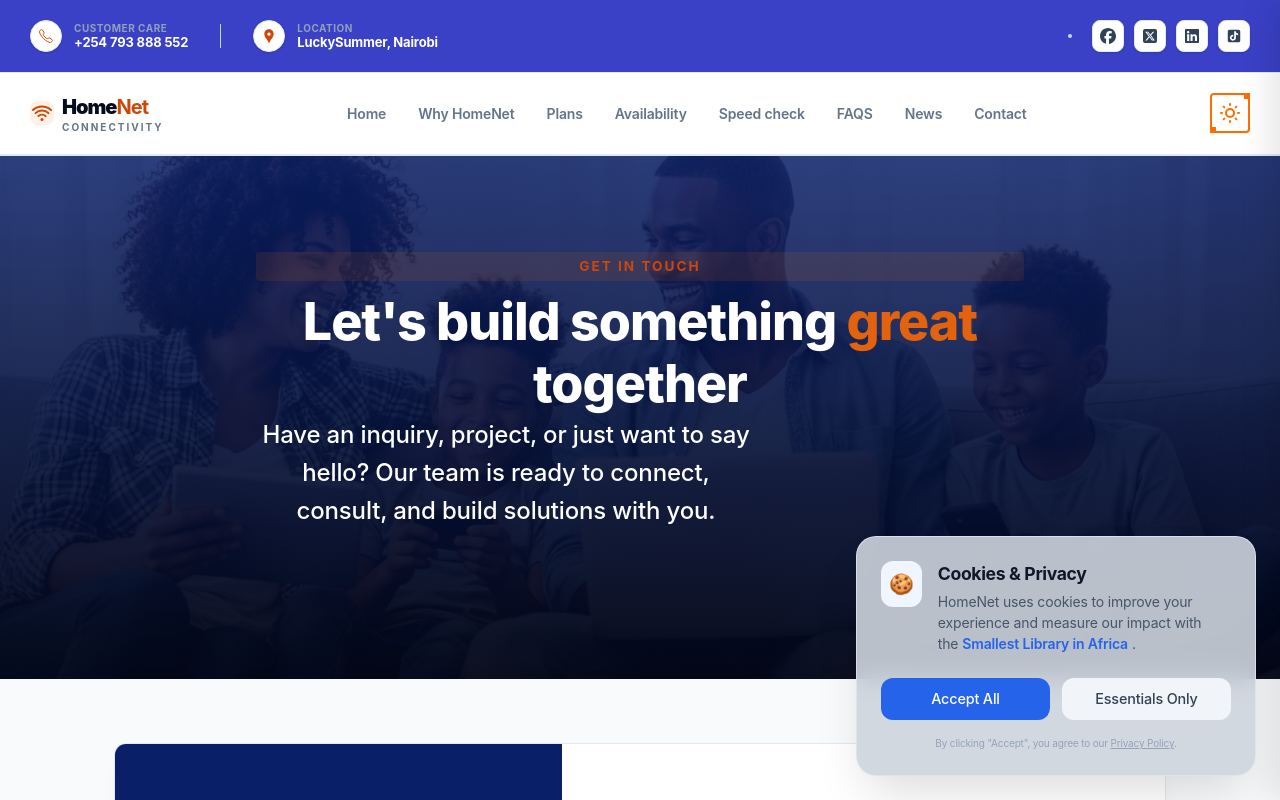
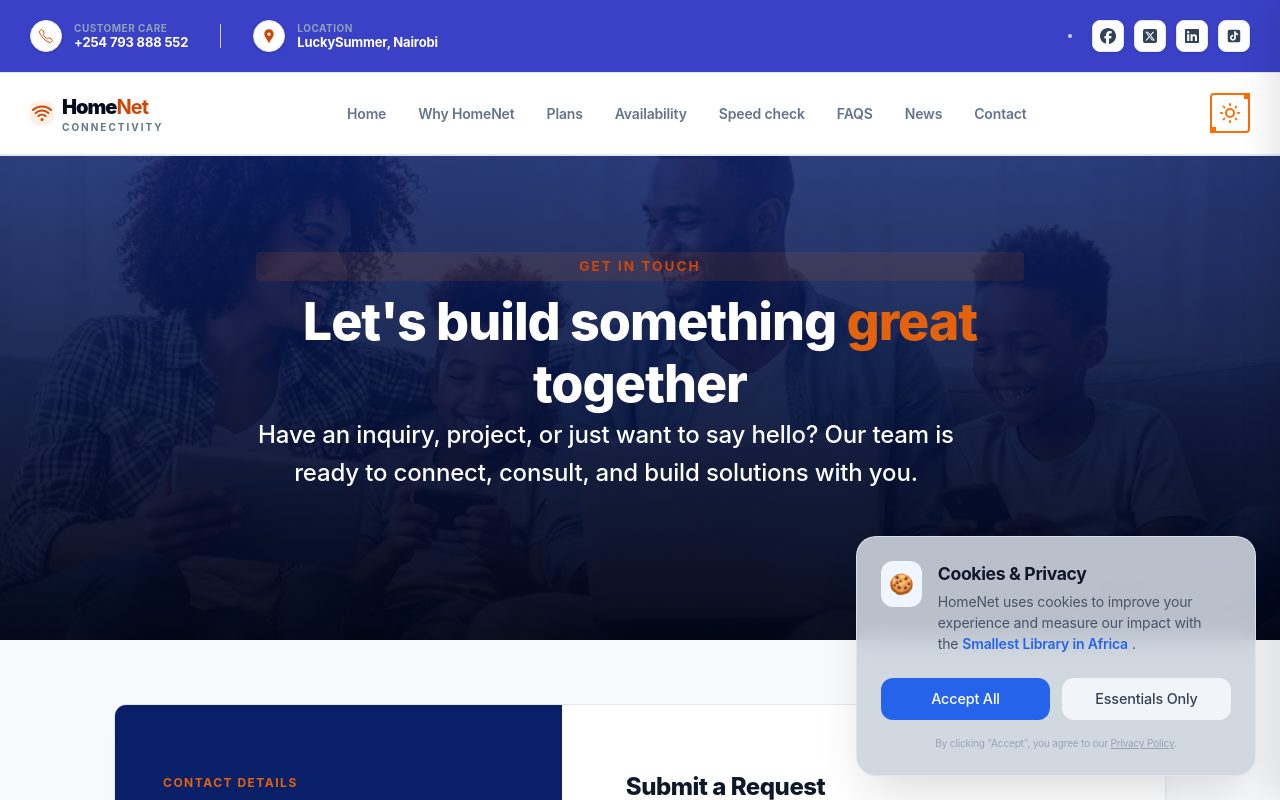
Before and after one commit to wainaina-mwangi/HomeNet, a React (Vite) app: page /Contact in a window 1280 px wide. Shown: the top 800 px of the page. Built offline with nearby package versions, Linux system fonts and the light colour scheme.

Commit message:
Adjust min-height and max-width in Contact.css

```diff
--- a/src/pages/Contact.css
+++ b/src/pages/Contact.css
@@ -4,7 +4,7 @@
 .contact-page-section {
   background-color: #f8fafc;
   font-family: 'Inter', -apple-system, BlinkMacSystemFont, "Segoe UI", Roboto, sans-serif;
-  min-height: 100vh;
+  min-height: 80vh;
   /* padding-bottom: 5rem; */
   transition: background-color 0.3s ease, color 0.3s ease;
 }
@@ -64,7 +64,7 @@
   color: #475569;
   font-size: 1.05rem;
   line-height: 1.6;
-  max-width: 500px;
+  max-width: 700px;
 }
 
 /* ==========================================================================
```
